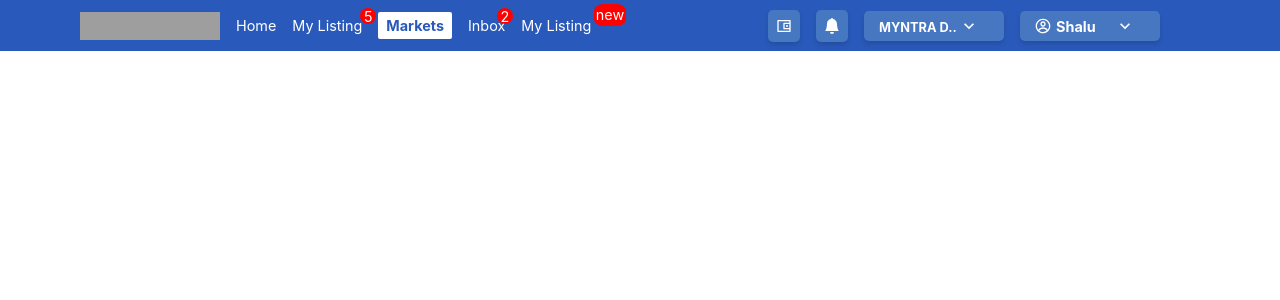
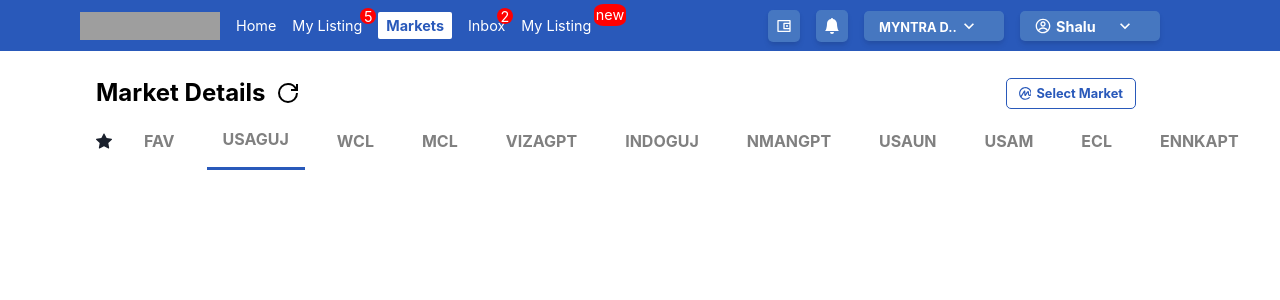
Before and after one commit to rahulkr-dev/coalshastra, a React (Vite) app: page / in a window 1280 px wide. Shown: the top 300 px of the page. Built offline with nearby package versions, Linux system fonts and the light colour scheme; grey boxes are pictures that could not be loaded.

Commit message:
Done Market-tab

```diff
--- /dev/null
+++ b/src/components/marketTab/MarketTab.jsx
@@ -0,0 +1,65 @@
+import { Flex, Text, Center, Box } from "@chakra-ui/react";
+import React from "react";
+
+import { GrRefresh } from "react-icons/gr";
+import { SiCoinmarketcap } from "react-icons/si";
+import {BsStarFill} from "react-icons/bs";
+import MarketTabItem from "./MarketTabItem";
+
+const MarketTab = () => {
+  const marketTabItemValue = [
+    "fav",
+    "usaguj",
+    "wcl",
+    "mcl",
+    "vizagpt",
+    "indoguj",
+    "nmangpt",
+    "usaun",
+    "usam",
+    "ecl",
+    "ennkapt",
+  ];
+  return (
+    <Box mt="1.5rem">
+      {/* Ist box */}
+      <Flex
+        alignItems={"center"}
+        justifyContent={"space-between"}
+        w={{ base: "full", md: "85%" }}
+        m="auto"
+      >
+        <Center fontWeight="bold" color="black" fontSize={"1.5rem"} gap="10px">
+          <Text>Market Details</Text>
+          <GrRefresh />
+        </Center>
+        <Center
+          cursor={"pointer"}
+          mr={{ base: "5px", md: "3rem" }}
+          fontWeight={"bold"}
+          p="5px 12px"
+          borderRadius={"5px"}
+          border="1px solid #2959BA"
+          color="#2959BA"
+          fontSize=".8rem"
+          gap="5px"
+        >
+          <SiCoinmarketcap />
+          <Text>Select Market</Text>
+        </Center>
+      </Flex>
+
+      {/* Tab Item container */}
+      <Flex gap="1rem" w={{base:"100%",md:"85%"}} m="auto" alignItems={"center"}>
+        <Center>
+            <BsStarFill />
+        </Center>
+        {marketTabItemValue.map((item, _i) => (
+          <MarketTabItem key={_i} value={item} />
+        ))}
+      </Flex>
+    </Box>
+  );
+};
+
+export default MarketTab;
--- /dev/null
+++ b/src/components/marketTab/MarketTabItem.jsx
@@ -0,0 +1,18 @@
+import React from "react";
+import { Text } from "@chakra-ui/react";
+const MarketTabItem = ({ value }) => {
+  return (
+    <Text
+      p="1rem"
+      cursor={"pointer"}
+      borderBottom={value == "usaguj" ? "3px solid #2959BA" : "none"}
+      textTransform={"uppercase"}
+      color="gray"
+      fontWeight={"bold"}
+    >
+      {value}
+    </Text>
+  );
+};
+
+export default MarketTabItem;
--- a/src/pages/HomePage.jsx
+++ b/src/pages/HomePage.jsx
@@ -1,10 +1,12 @@
 import React from 'react'
-import Navbar from '../components/Navbar'
+import Navbar from '../components/navbar/Navbar'
 import { Box } from '@chakra-ui/react'
+import MarketTab from '../components/marketTab/MarketTab'
 const HomePage = () => {
   return (
     <Box>
         <Navbar />
+        <MarketTab />
     </Box>
   )
 }
```
Also changed, not shown: src/components/navbar/Navbar.jsx (renamed from src/components/Navbar.jsx), src/components/navbar/NavbarLeft.jsx (renamed from src/components/NavbarLeft.jsx), src/components/navbar/NavbarRight.jsx (renamed from src/components/NavbarRight.jsx).
